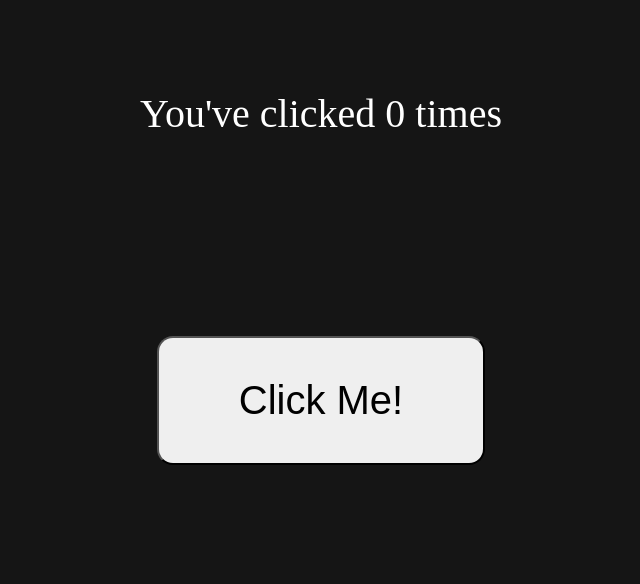
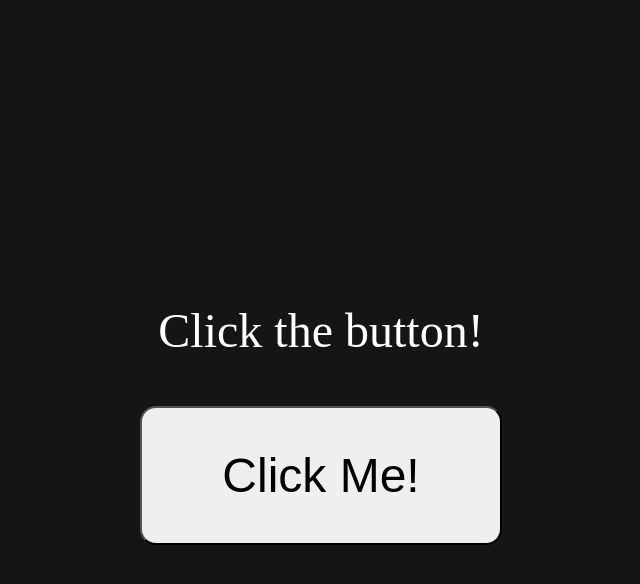
Before and after one commit to RamyOuda/Click-Me, a plain HTML site: page index.html in a window 1280 px wide. Shown: the whole page, without its empty margins (319-959 px from the left). Drawn offline with Linux system fonts and the light colour scheme.

Commit message:
refactor

```diff
--- a/index.html
+++ b/index.html
@@ -7,8 +7,7 @@
     <title>Click Me!</title>
   </head>
   <body>
-    <p></p>
-    <button onclick="changeColor()">Click Me!</button>
+    <button onclick="onButtonClicked()">Click Me!</button>
     <script src="script.js"></script>
   </body>
 </html>
--- a/script.js
+++ b/script.js
@@ -1,28 +1,51 @@
 const buttonRef = document.querySelector("button");
-const textRef = document.querySelector("p");
 
-let clickCount = localStorage.getItem("clicks") | 0;
+let clickCount = +localStorage.getItem("clicks") || 0;
 
 window.onload = (event) => {
-  updateText();
+  createText();
 };
 
-function changeColor() {
-  const RGB = `rgb(${randomNumber()} ${randomNumber()} ${randomNumber()})`;
+function createText() {
+  const text = document.createElement("p");
 
-  clickCount++;
-
-  buttonRef.style.backgroundColor = RGB;
+  document.body.insertBefore(text, buttonRef);
 
   updateText();
+}
 
-  localStorage.clicks = clickCount;
+function updateText() {
+  const textRef = document.querySelector("p");
+
+  switch (clickCount) {
+    case 0:
+      textRef.innerText = "Click the button!";
+      break;
+    case 1:
+      textRef.innerText = "You've clicked 1 time!";
+      break;
+    default:
+      textRef.innerText = `You've clicked ${clickCount} times!`;
+  }
+}
+
+function onButtonClicked() {
+  changeColor();
+  updateNumber();
+}
+
+function changeColor() {
+  const color = `rgb(${randomNumber()} ${randomNumber()} ${randomNumber()})`;
+
+  buttonRef.style.backgroundColor = color;
 }
 
 function randomNumber() {
   return Math.floor(Math.random() * 256);
 }
 
-function updateText() {
-  textRef.innerText = `You've clicked ${clickCount} times`;
+function updateNumber() {
+  clickCount++;
+  localStorage.clicks = clickCount;
+  updateText();
 }
--- a/style.css
+++ b/style.css
@@ -1,21 +1,24 @@
 body {
+  display: flex;
+  justify-content: center;
+  align-items: center;
+  flex-direction: column;
+
   height: 100vh;
   background-color: #151515;
   margin: 0;
-  display: flex;
-  justify-content: center;
-  align-items: center;
 }
 
 p {
   color: white;
-  position: absolute;
-  top: 50px;
-  font-size: 2.5rem;
 }
 
 button {
-  padding: 2.5rem 5rem;
+  padding: 40px 80px;
   border-radius: 16px;
-  font-size: 2.5rem;
 }
+
+p,
+button {
+  font-size: 3rem;
+}
```
